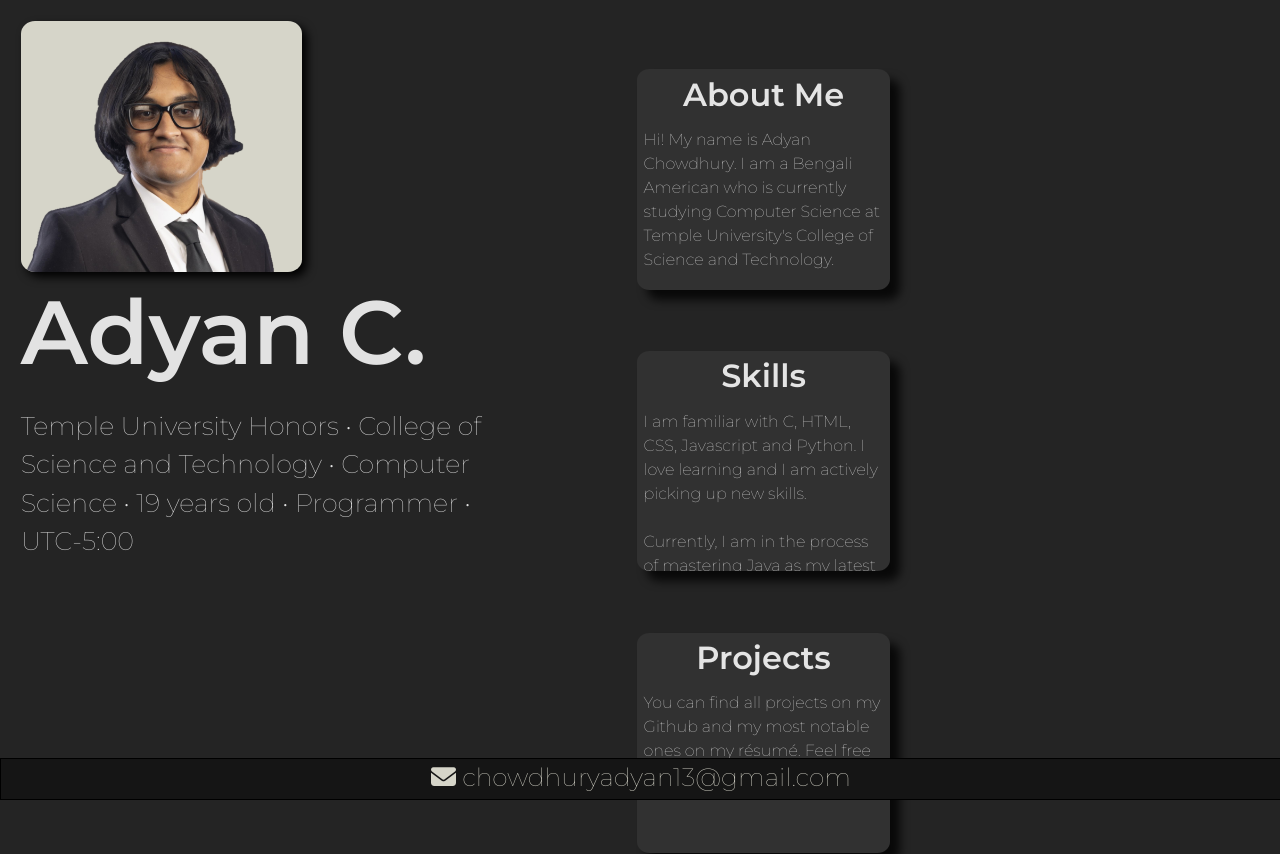
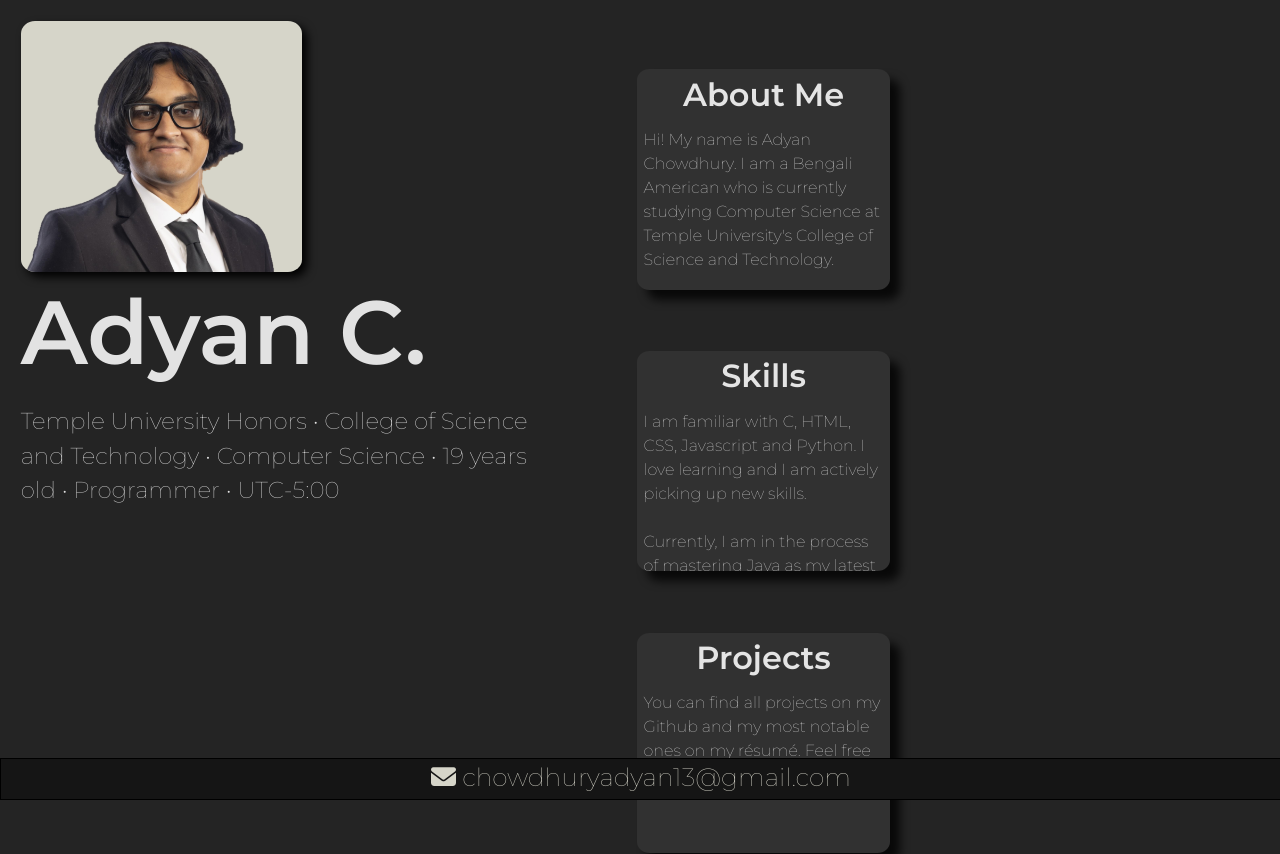
Before and after one commit to adyan1025/adyan1025.github.io, a React (Vite) app: page / in a window 1280 px wide. Shown: the top 854 px of the page. Built offline with nearby package versions, Linux system fonts and the light colour scheme.

Commit message:
style: changed favicon
fix: changed subtext font size

feat: updated README.md

```diff
--- a/index.html
+++ b/index.html
@@ -2,7 +2,7 @@
 <html lang="en">
   <head>
     <meta charset="UTF-8" />
-    <link rel="icon" type="image/svg+xml" href="/vite.svg" />
+    <link rel="icon" href="/favicon-32x32.png" />
     <meta name="viewport" content="width=device-width, initial-scale=1.0" />
     <title>Adyan C.</title>
     <link href="https://fonts.googleapis.com/css2?family=Lato&family=Montserrat:wght@100;600&display=swap" rel="stylesheet">
--- a/src/index.css
+++ b/src/index.css
@@ -65,6 +65,10 @@ h1 {
 
 sub {
   text-align: center;
+}
+
+.subtext {
+  font-size: 90%;
 }
 
 .name {
```
Also changed, not shown: public/favicon-32x32.png (added), 1 other file (tests, documents, lock files or other folders).
